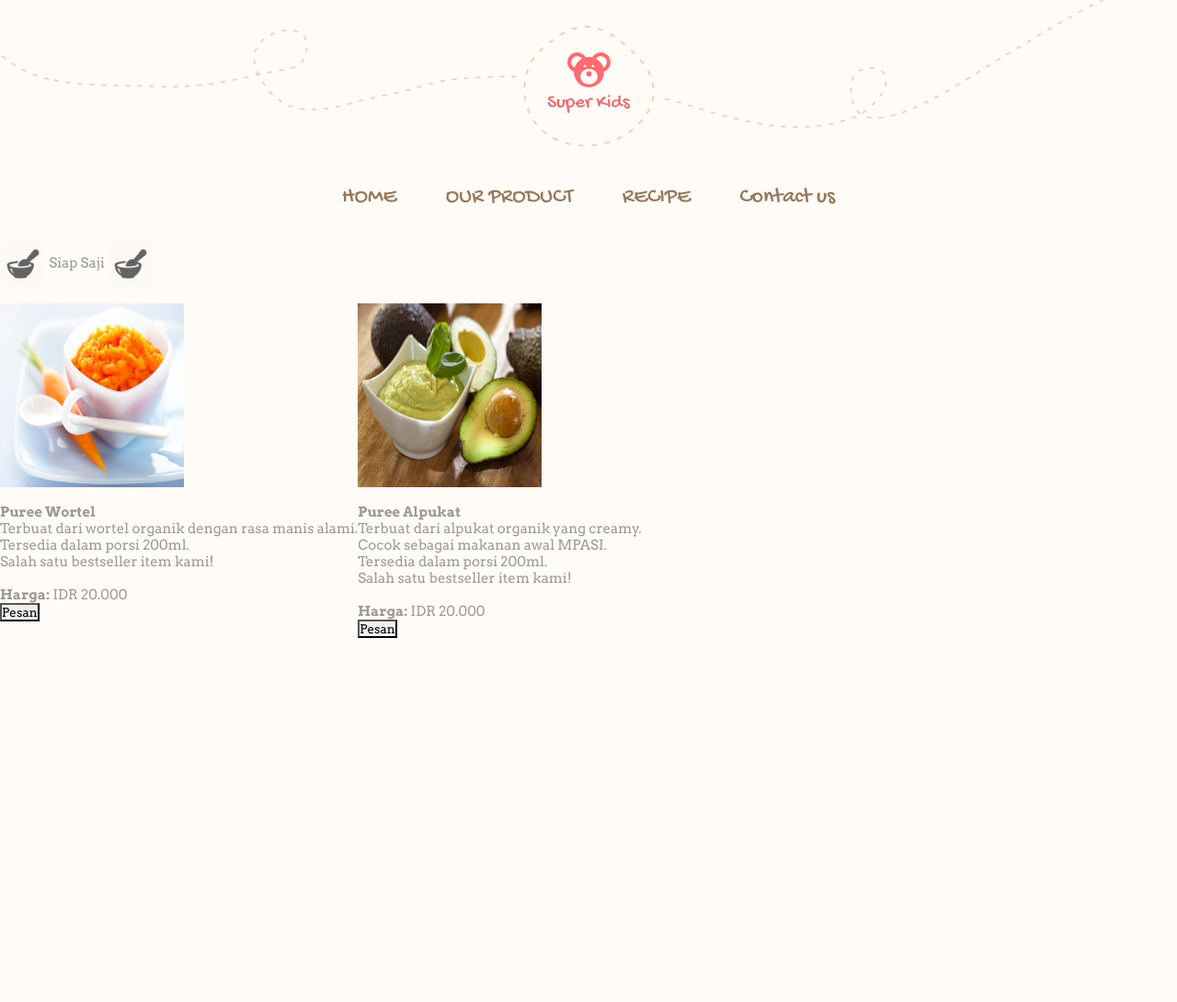
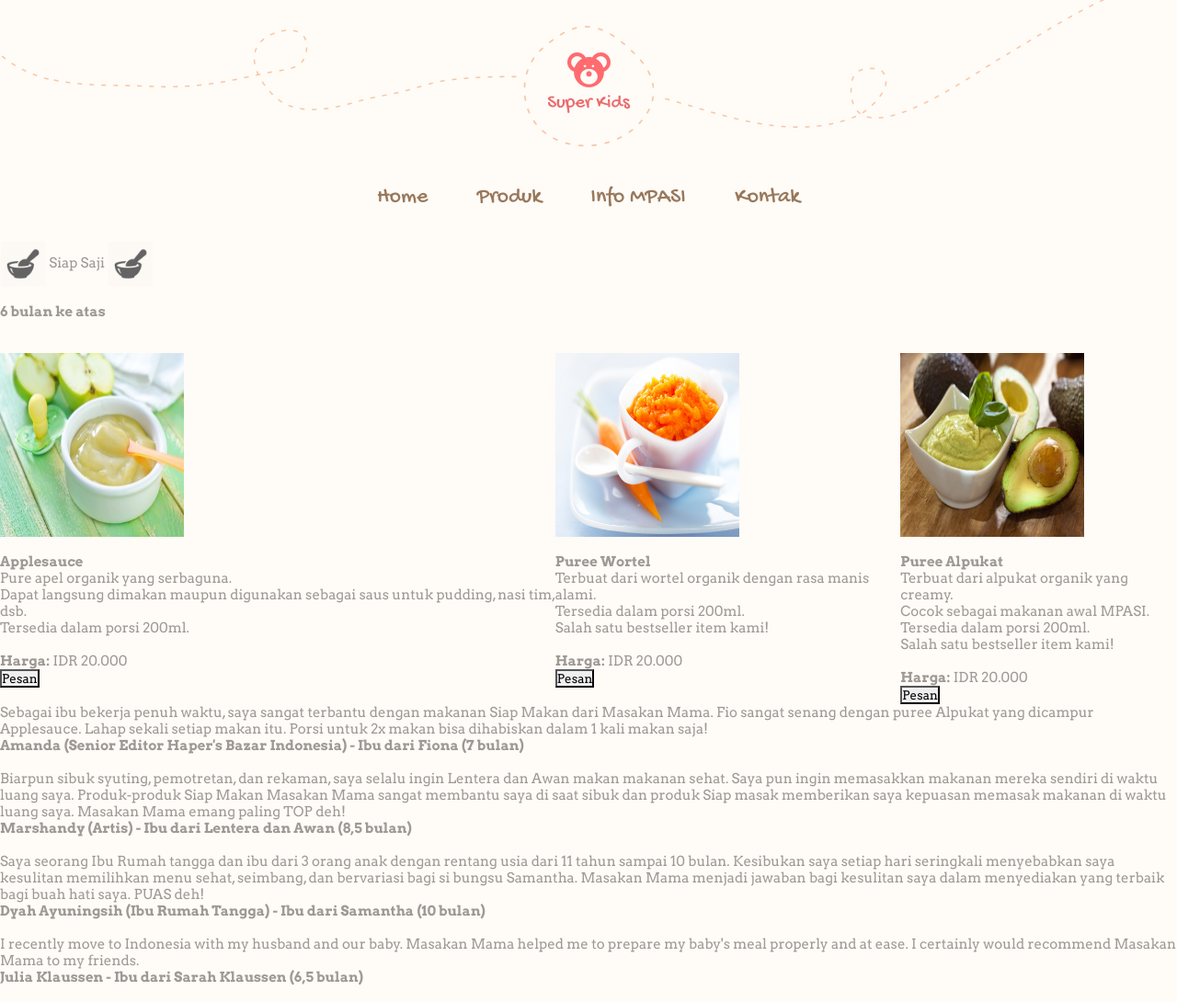
Before and after one commit to maesayudhinari/mpasi, a plain HTML site: page ready.html in a window 1280 px wide. Shown: the whole page at 92% size. Before the commit the page ends 800 px from the top, so only its background shows below. Drawn offline with nearby package versions, Linux system fonts and the light colour scheme.

Commit message:
tambah testimoni belum css di rumah

```diff
--- a/ready.html
+++ b/ready.html
@@ -26,10 +26,10 @@
 					<a class="menu_trigger" href="#">menu</a>
 					<nav id="nav">
 						<ul>
-							<li><a href="#">HOME</a></li>
-							<li><a href="#">OUR PRODUCT</a></li>
-							<li><a href="#">RECIPE</a></li>
-                            <li><a href="#">Contact us</a></li>
+							<li><a href="#">Home</a></li>
+							<li><a href="#">Produk</a></li>
+							<li><a href="#">Info MPASI</a></li>
+                            <li><a href="#">Kontak</a></li>
 						</ul>
 					</nav>
 				</div>
@@ -47,10 +47,30 @@ Siap Saji
 </p>
 </div>
 
+<div class="bulan">
+<br/>
+<p><strong>6 bulan ke atas</strong></p>
+<br/>
+</div>
 
 <div class="ready">
 <table>
 	<tr>
+		<td>
+			<br/>
+			<img src="images/puree-suggestions2.jpg" width="200px" height="200px"/>
+			<br/>
+			<br/>
+			<p><strong>Applesauce</strong></p>
+			<p>Pure apel organik yang serbaguna.<br/>
+			Dapat langsung dimakan maupun digunakan sebagai saus untuk pudding, nasi tim, dsb.<br/>
+			Tersedia dalam porsi 200ml.<br/>
+			</p><br/>
+			<p><strong>Harga:</strong> IDR 20.000</p>
+			<button onclick="order()">Pesan</button>
+		</td>
+
+
 		<td>
 			<br/>
 			<img src="images/carrot-puree.jpg" width="200px" height="200px"/>
@@ -82,6 +102,47 @@ Siap Saji
 </table>
 </div>
 
+<div id="testikanan">
+	<p>Sebagai ibu bekerja penuh waktu, saya sangat terbantu dengan makanan Siap Makan dari Masakan Mama.
+	Fio sangat senang dengan puree Alpukat yang dicampur Applesauce.
+	Lahap sekali setiap makan itu. Porsi untuk 2x makan bisa dihabiskan dalam 1 kali makan saja!
+	<br/>
+	<strong>Amanda (Senior Editor Haper's Bazar Indonesia) - Ibu dari Fiona (7 bulan)</strong>
+	<br/>
+	<br/>
+	</p>
+
+	<p>Biarpun sibuk syuting, pemotretan, dan rekaman, saya selalu ingin Lentera dan Awan makan makanan sehat.
+	Saya pun ingin memasakkan makanan mereka sendiri di waktu luang saya.
+	Produk-produk Siap Makan Masakan Mama sangat membantu saya di saat sibuk
+	dan produk Siap masak memberikan saya kepuasan memasak makanan di waktu luang saya.
+	Masakan Mama emang paling TOP deh!
+	<br/>
+	<strong>Marshandy (Artis) - Ibu dari Lentera dan Awan (8,5 bulan)</strong>
+	<br/>
+	<br/>
+	</p>
+
+	<p>Saya seorang Ibu Rumah tangga dan ibu dari 3 orang anak dengan rentang usia dari 11 tahun sampai 10 bulan.
+	Kesibukan saya setiap hari seringkali menyebabkan saya kesulitan memilihkan
+	menu sehat, seimbang, dan bervariasi bagi si bungsu Samantha.
+	Masakan Mama menjadi jawaban bagi kesulitan saya dalam menyediakan yang terbaik bagi buah hati saya.
+	PUAS deh!
+	<br/>
+	<strong>Dyah Ayuningsih (Ibu Rumah Tangga) - Ibu dari Samantha (10 bulan)</strong>
+	<br/>
+	<br/>
+	</p>
+
+	<p>I recently move to Indonesia with my husband and our baby.
+	Masakan Mama helped me to prepare my baby's meal properly and at ease.
+	I certainly would recommend Masakan Mama to my friends.
+	<br/>
+	<strong>Julia Klaussen - Ibu dari Sarah Klaussen (6,5 bulan)</strong>
+	<br/>
+	<br/>
+	</p>
+</div>
 
 
 	<script src="http://code.jquery.com/jquery-1.11.1.min.js"></script>
```
